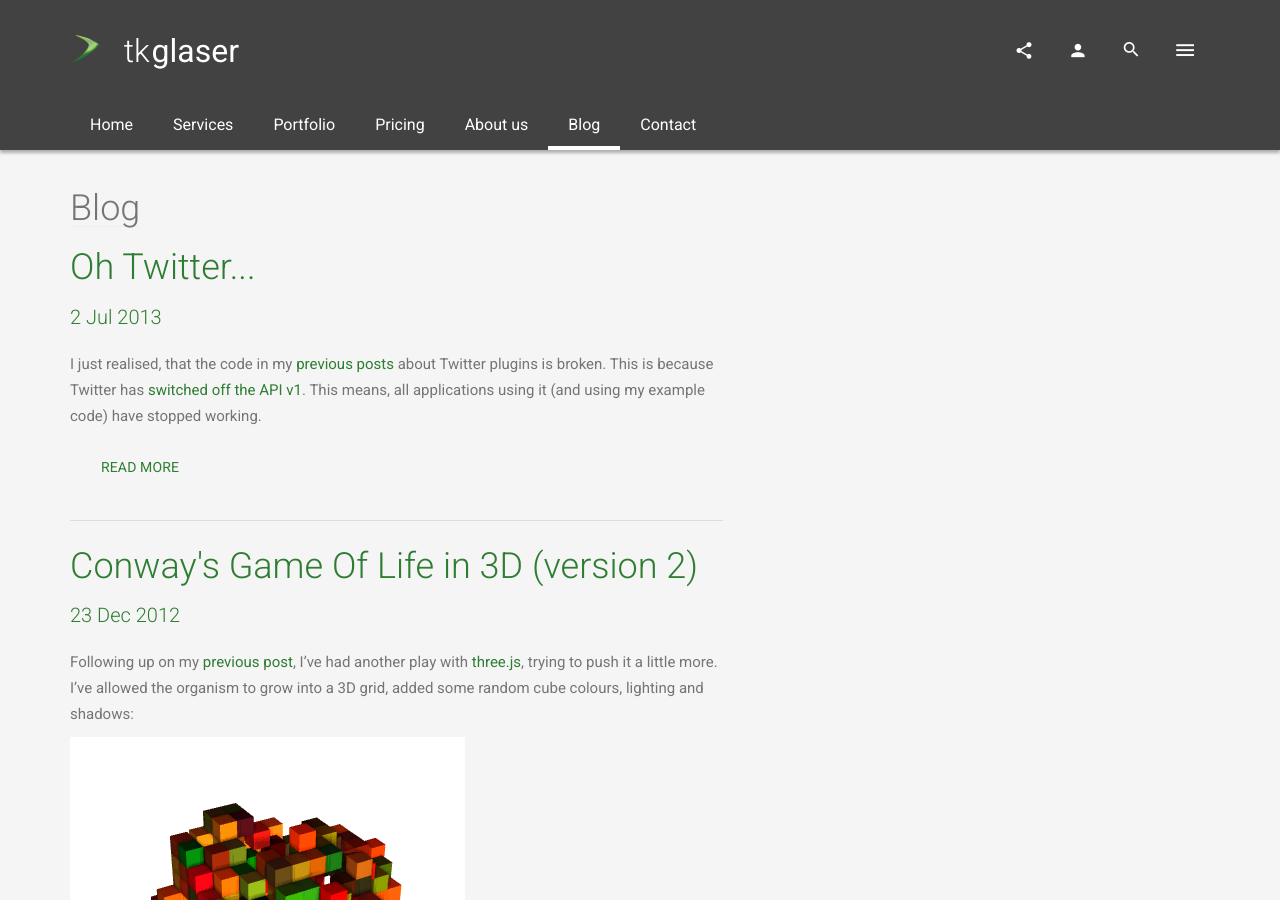
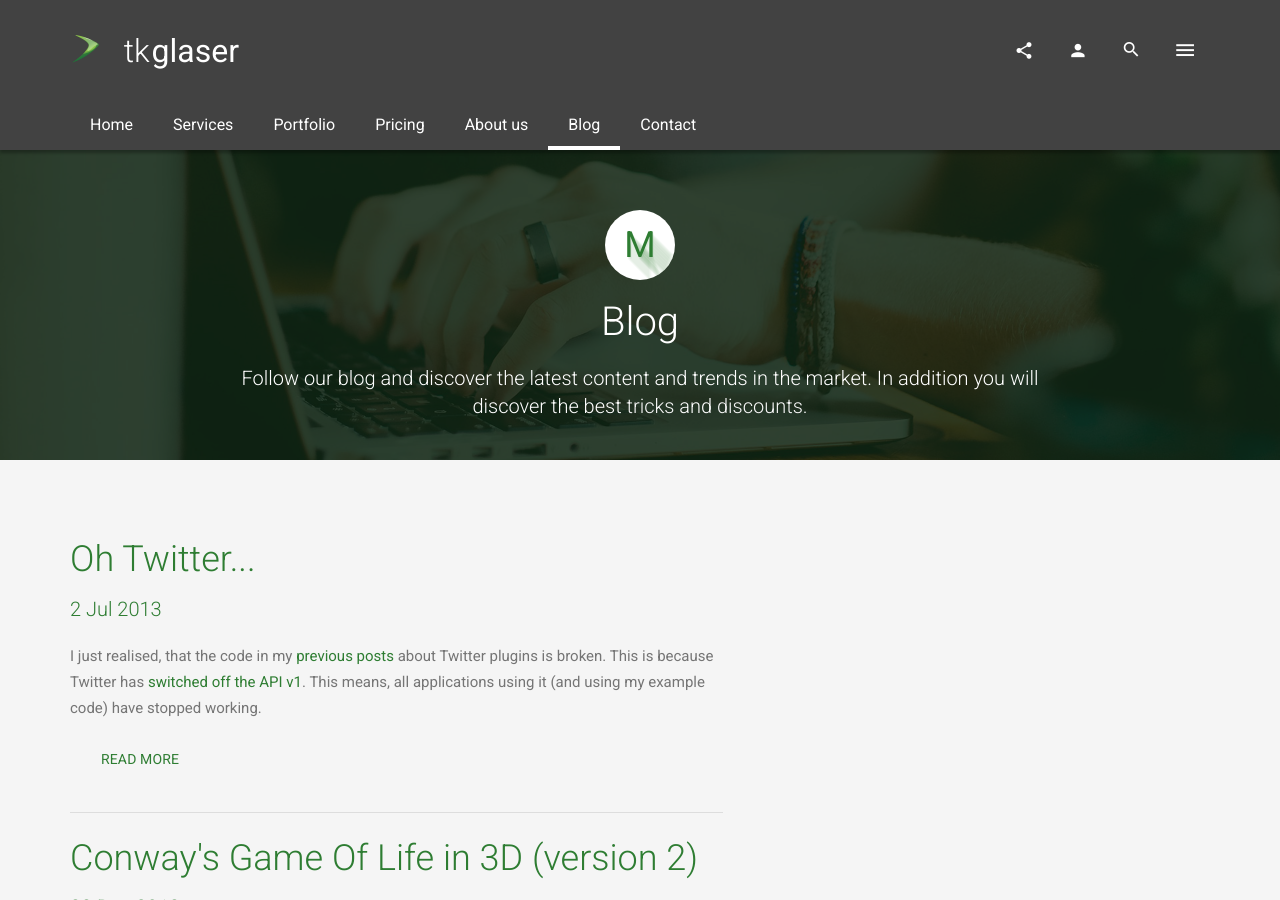
Before and after one commit to tkglaser/tkglaser.github.io, a Jekyll site: the page built from blog/index.html, in a window 1280 px wide and 900 px high. Built offline with Jekyll 4.4.1, drawn with Linux system fonts in a browser that asks for light colours; the list of posts is cut into pages by our own code.

Commit message:
Update index.html

```diff
--- a/blog/index.html
+++ b/blog/index.html
@@ -1,8 +1,18 @@
 ---
 layout: default
 ---
+<div class="ms-hero-page ms-hero-img-keyboard ms-hero-bg-primary mb-6">
+    <div class="container">
+        <div class="text-center">
+            <span class="ms-logo ms-logo-lg ms-logo-white center-block mb-2 mt-2 animated zoomInDown animation-delay-5">M</span>
+            <h1 class="no-m ms-site-title color-white center-block ms-site-title-lg mt-2 animated zoomInDown animation-delay-5">Blog</h1>
+            <p class="lead lead-lg color-white text-center center-block mt-2 mw-800 fw-300 animated fadeInUp animation-delay-7">Follow our blog and discover the latest content and trends in the market. In addition you will discover the best
+                <span class="colorStar">tricks</span> and
+                <span class="colorStar">discounts</span>.</p>
+        </div>
+    </div>
+</div>
 <div class="container">
-    <h1 class="page-header">Blog</h1>
     <div class="row">
         <div class="col-md-7">
             {% for post in paginator.posts %}
```
